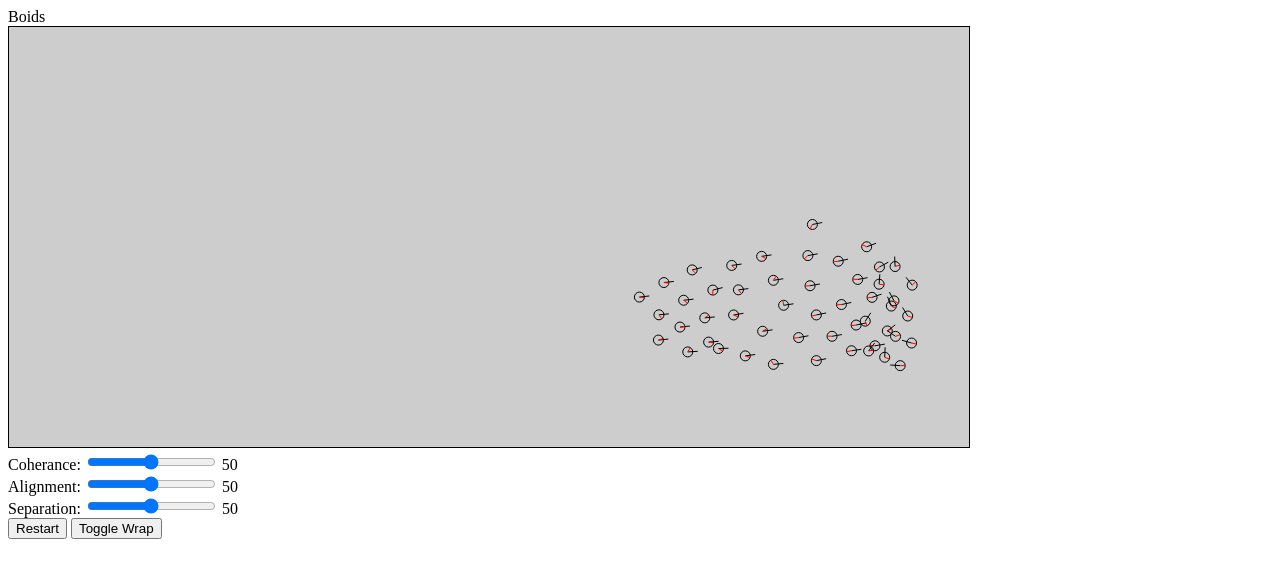
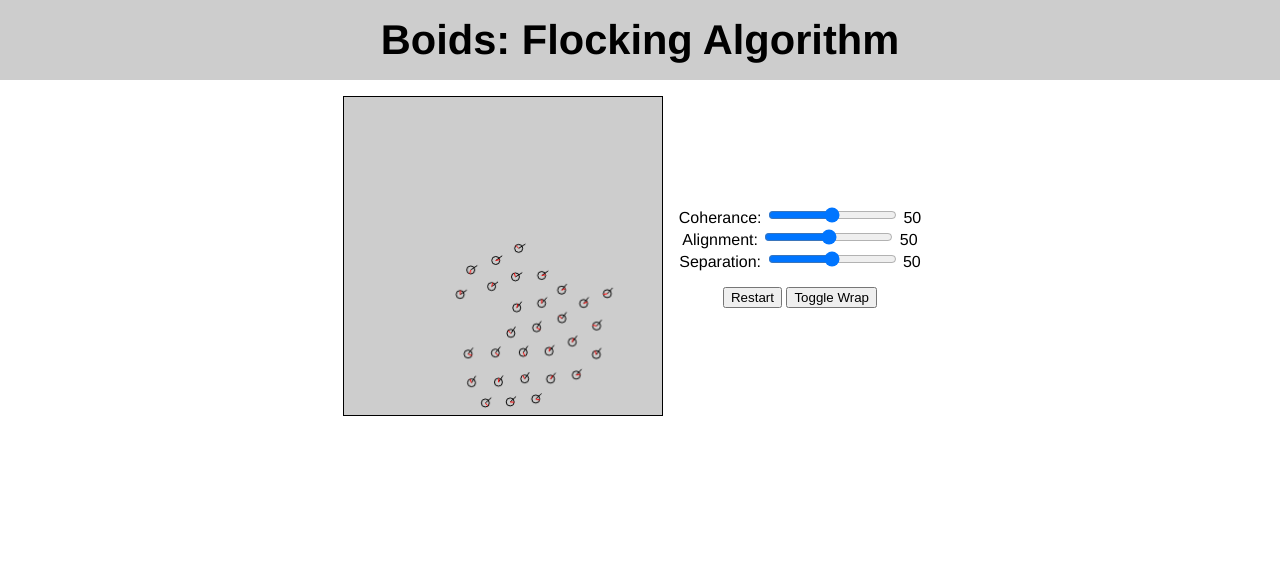
Before and after one commit to ericlovesmath/generative-art, a website built with Vite: page src/boids/index.html in a window 1280 px wide. Built offline with nearby package versions, Linux system fonts and the light colour scheme.

Commit message:
[Boids] Change values, add basic CSS for block of simulation

```diff
--- a/src/boids/index.html
+++ b/src/boids/index.html
@@ -8,49 +8,34 @@
   </head>
 
   <body>
-    <header>Boids</header>
+    <header>Boids: Flocking Algorithm</header>
+
+    <div class="simulation">
       <canvas id="canvas-board"></canvas>
-
+      <div class="controls">
         <form id="value-editor" autocomplete="off">
           <div>
-        <label for="coherance-slider">Coherance:</label>
-        <input
-          type="range"
-          id="coherance-slider"
-          min="0"
-          max="100"
-          value="50"
-        />
-        <output id="coherance-output">50</output>
+            <label for="cohere">Coherance:</label>
+            <input type="range" id="cohere" min="0" max="100" value="50" />
+            <output id="cohere-out">50</output>
           </div>
-
           <div>
-        <label for="alignment-slider">Alignment:</label>
-        <input
-          type="range"
-          id="alignment-slider"
-          min="0"
-          max="100"
-          value="50"
-        />
-        <output id="alignment-output">50</output>
+            <label for="align">Alignment:</label>
+            <input type="range" id="align" min="0" max="100" value="50" />
+            <output id="align-out">50</output>
           </div>
-
           <div>
-        <label for="separation-slider">Separation:</label>
-        <input
-          type="range"
-          id="separation-slider"
-          min="0"
-          max="100"
-          value="50"
-        />
-        <output id="separation-output">50</output>
+            <label for="sep">Separation:</label>
+            <input type="range" id="sep" min="0" max="100" value="50" />
+            <output id="sep-out">50</output>
           </div>
         </form>
-
-    <button id="restart-button">Restart</button>
+        <div class="button-wrapper">
+          <button id="restart">Restart</button>
           <button id="wrap-button">Toggle Wrap</button>
+        </div>
+      </div>
+    </div>
   </body>
 
   <script type="module" src="./main.ts"></script>
--- a/src/boids/main.ts
+++ b/src/boids/main.ts
@@ -2,29 +2,21 @@ import "./style.css";
 import { CanvasBoard } from "../lib/canvas";
 import { Flock } from "./objects/flock";
 
-let coheranceSlider =
-  document.querySelector<HTMLInputElement>("#coherance-slider")!;
-let coheranceOutput =
-  document.querySelector<HTMLOutputElement>("#coherance-output")!;
-let alignmentSlider =
-  document.querySelector<HTMLInputElement>("#alignment-slider")!;
-let alignmentOutput =
-  document.querySelector<HTMLOutputElement>("#alignment-output")!;
-let separationSlider =
-  document.querySelector<HTMLInputElement>("#separation-slider")!;
-let separationOutput =
-  document.querySelector<HTMLOutputElement>("#separation-output")!;
-let restartButton =
-  document.querySelector<HTMLButtonElement>("#restart-button")!;
+let coheranceSlider = document.querySelector<HTMLInputElement>("#cohere")!;
+let coheranceOutput = document.querySelector<HTMLOutputElement>("#cohere-out")!;
+let alignmentSlider = document.querySelector<HTMLInputElement>("#align")!;
+let alignmentOutput = document.querySelector<HTMLOutputElement>("#align-out")!;
+let separationSlider = document.querySelector<HTMLInputElement>("#sep")!;
+let separationOutput = document.querySelector<HTMLOutputElement>("#sep-out")!;
+let restartButton = document.querySelector<HTMLButtonElement>("#restart")!;
 let wrapButton = document.querySelector<HTMLButtonElement>("#wrap-button")!;
 
-const playground = new CanvasBoard(
-  document.querySelector("#canvas-board")!,
-  960,
-  420
+const playground = new CanvasBoard( document.querySelector("#canvas-board")!,
+  320,
+  320
 );
 
-let flock = new Flock(playground, 50);
+let flock = new Flock(playground, 30);
 
 coheranceSlider.addEventListener("input", () => {
   coheranceOutput.textContent = coheranceSlider.value;
@@ -38,7 +30,7 @@ alignmentSlider.addEventListener("input", () => {
 
 separationSlider.addEventListener("input", () => {
   separationOutput.textContent = separationSlider.value;
-  flock.SEPARATION = (0.005 * separationSlider.valueAsNumber) / 50;
+  flock.SEPARATION = (0.0025 * separationSlider.valueAsNumber) / 50;
 });
 
 restartButton.addEventListener("click", () => {
--- a/src/boids/objects/boid.ts
+++ b/src/boids/objects/boid.ts
@@ -5,7 +5,7 @@ export class Boid {
   vel: Vec;
   acc: Vec;
 
-  RAD = 5;
+  RAD = 4;
 
   constructor(pos: Vec, vel: Vec) {
     this.pos = pos;
--- a/src/boids/objects/flock.ts
+++ b/src/boids/objects/flock.ts
@@ -12,13 +12,13 @@ export class Flock extends CanvasObject {
 
   COHERANCE = 0.0003;
   ALIGNMENT = 0.05;
-  SEPARATION = 0.005;
+  SEPARATION = 0.0025;
 
   PERCEPTION = 70;
   THRESHOLD = 25;
 
   BORDER = 0.001;
-  WRAP = false;
+  WRAP = true;
 
   constructor(board: CanvasBoard, count: number) {
     super(board);
--- a/src/boids/style.css
+++ b/src/boids/style.css
@@ -1,4 +1,43 @@
+:root {
+  --light-gray: #cdcdcd;
+}
+
+* {
+  box-sizing: border-box;
+}
+
+body {
+  font-family: Avenir, Helvetica, Arial, sans-serif;
+  text-align: center;
+  margin: 0;
+  display: flex;
+  flex-direction: column;
+}
+
+header {
+  width: 100%;
+  padding: 1rem 0;
+  background: var(--light-gray);
+  font-size: clamp(1rem, 2vw + 1rem, 4rem);
+  font-weight: bold;
+}
+
+.simulation {
+  display: flex;
+  margin: 1em auto;
+}
+
+.simulation > .controls {
+  justify-content: center;
+  display: flex;
+  flex-direction: column;
+}
+
+.simulation > .controls > * {
+  margin: 0.5em 1em;
+}
+
 canvas {
-  background: #cdcdcd;
+  background: var(--light-gray);
   border: 1px solid black;
 }
```
Lines whose indentation alone changed are shown as unchanged.
